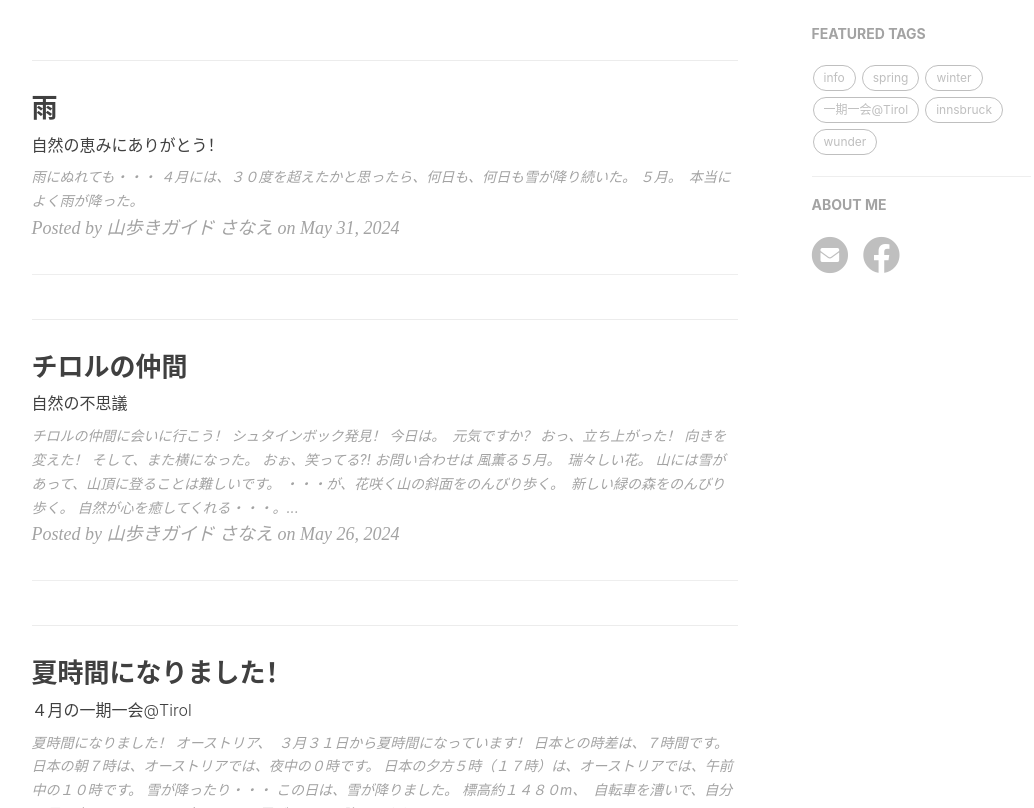
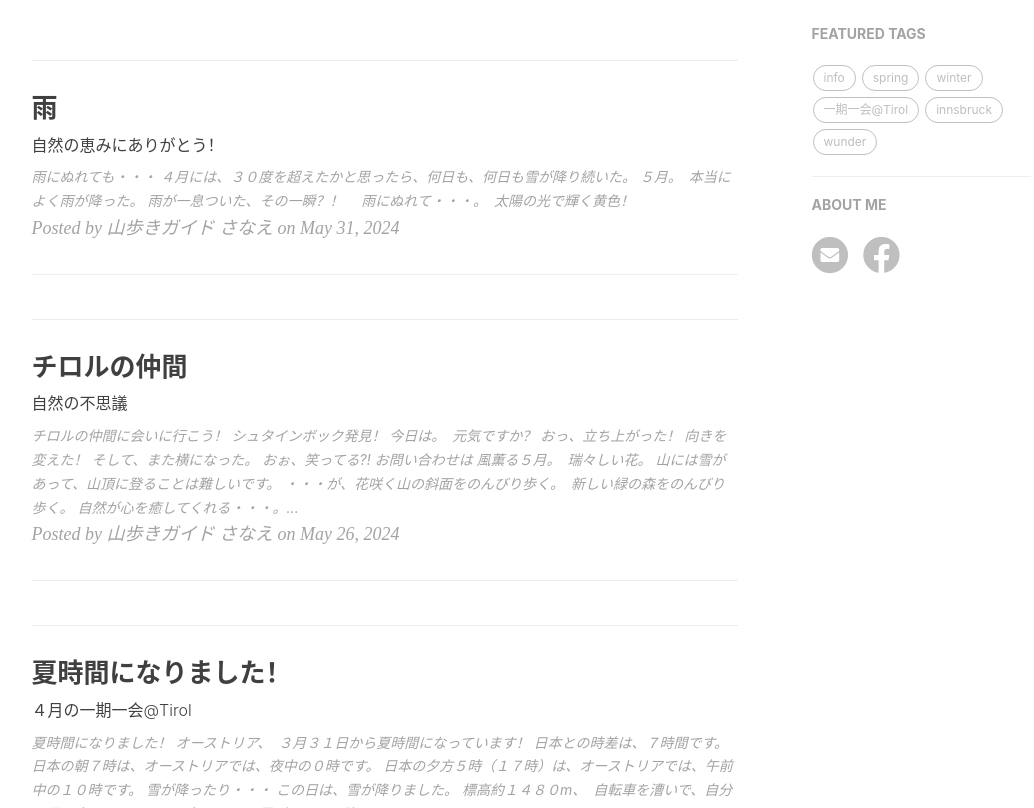
Before and after one commit to yamayagi/yamayagi.github.io, a Jekyll site: the page built from index.html, in a window 1280 px wide and 900 px high, scrolled down 330 px, cut to the strip 92-900 px from the top of the window. Shown: the whole strip, without its empty margins (136-1170 px from the left). Built offline with Jekyll 4.4.1, drawn with Linux system fonts in a browser that asks for light colours; nearby versions of some CDN libraries; the list of posts is cut into pages by our own code; comment, search, counter and statistics services are not loaded.

Commit message:
Update 2024-05-31-wetter.md

```diff
--- a/_posts/2024-05-31-wetter.md
+++ b/_posts/2024-05-31-wetter.md
@@ -9,3 +9,11 @@
 ４月には、３０度を超えたかと思ったら、何日も、何日も雪が降り続いた。
 
 ５月。　本当によく雨が降った。
+
+![20240517-geschwandtkopf](https://piwigo.schickl.de/i.php?/upload/2024/05/31/20240531203953-f7e7e7ff-me.jpg)
+
+雨が一息ついた、その一瞬？！
+
+雨にぬれて・・・。　太陽の光で輝く黄色！
+
+![20240517-hanenfuß](https://piwigo.schickl.de/i.php?/upload/2024/05/31/20240531204212-165eaa27-me.jpg)
```
